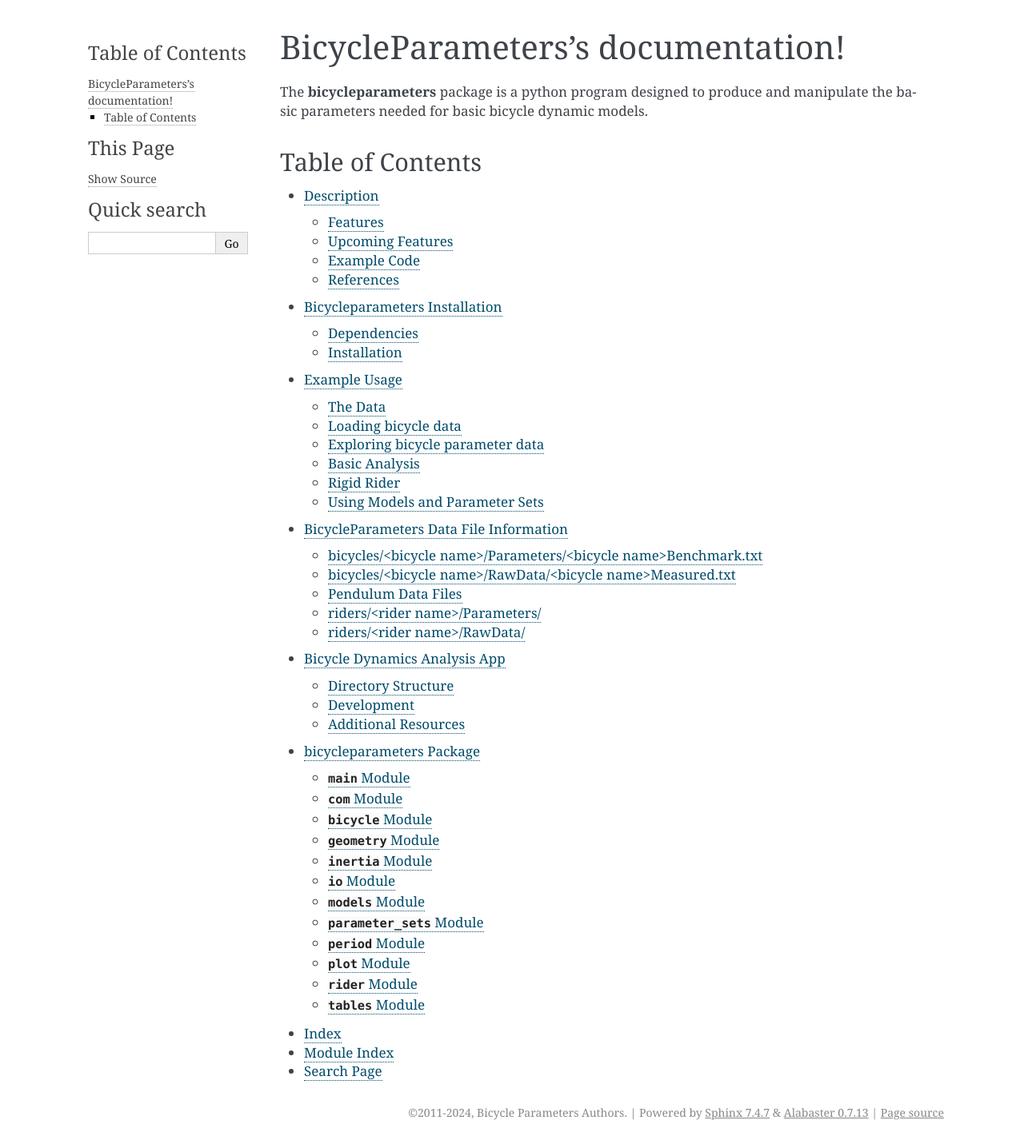
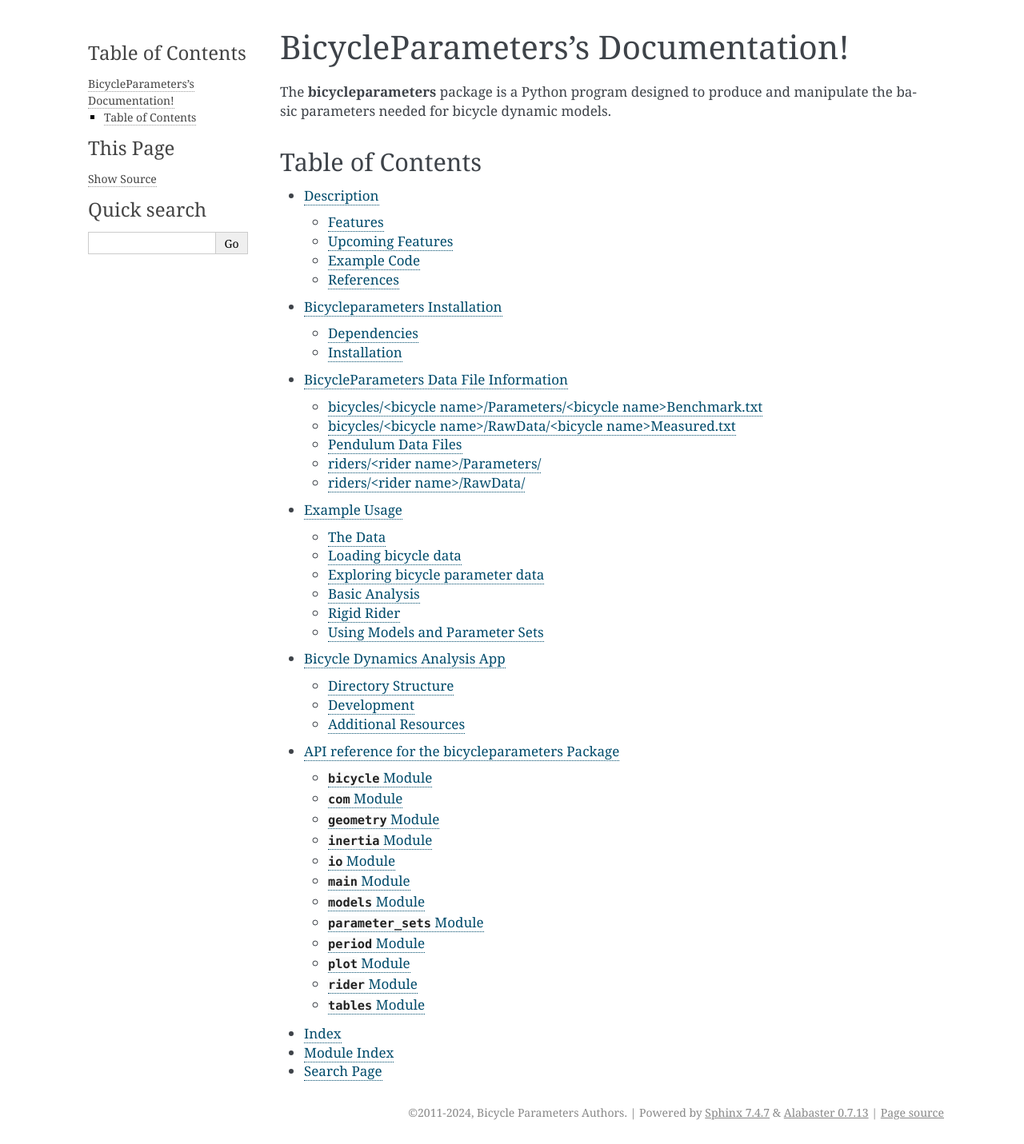
Before and after one commit to moorepants/BicycleParameters, a Sphinx documentation site: the page built from docs/index.rst, in a window 1280 px wide. Shown: the whole page at 80% size. Built offline with Sphinx 7.4.7, drawn with Linux system fonts in a browser that asks for light colours; pages that are not in the unit, such as notebooks, are missing from menus.

```diff
--- a/docs/index.rst
+++ b/docs/index.rst
@@ -4,11 +4,11 @@
    contain the root `toctree` directive.
 
 ==================================
-BicycleParameters's documentation!
+BicycleParameters's Documentation!
 ==================================
 
-The **bicycleparameters** package is a python program designed to produce and
-manipulate the basic parameters needed for basic bicycle dynamic models.
+The **bicycleparameters** package is a Python program designed to produce and
+manipulate the basic parameters needed for bicycle dynamic models.
 
 Table of Contents
 =================
@@ -18,9 +18,9 @@ Table of Contents
 
    description.rst
    installation.rst
+   data.rst
    examples.rst
    gallery/index.rst
-   data.rst
    app.rst
    bicycleparameters.rst
 
--- a/setup.py
+++ b/setup.py
@@ -10,7 +10,7 @@ setup(
     author='Jason K. Moore',
     author_email='moorepants@gmail.com',
     packages=find_packages(),
-    url='http://pypi.python.org/pypi/BicycleParameters',
+    url='https://bicycleparameters.readthedocs.io',
     license='LICENSE.txt',
     description='Generates and manipulates the physical parameters of a bicycle.',
     long_description=open('README.rst').read(),
```
Also changed, not shown: docs/api/bicycle.rst (added, +7 -0 lines), docs/api/com.rst (added, +7 -0 lines), docs/api/geometry.rst (added, +7 -0 lines), docs/api/inertia.rst (added, +7 -0 lines), docs/api/io.rst (added, +7 -0 lines), docs/api/main.rst (added, +7 -0 lines), docs/api/models.rst (added, +8 -0 lines), docs/api/parameter_sets.rst (added, +8 -0 lines), docs/api/period.rst (added, +7 -0 lines), docs/api/plot.rst (added, +7 -0 lines), docs/api/rider.rst (added, +7 -0 lines), docs/api/tables.rst (added, +7 -0 lines), docs/bicycleparameters.rst (+15 -96 lines), LICENSE.txt.
